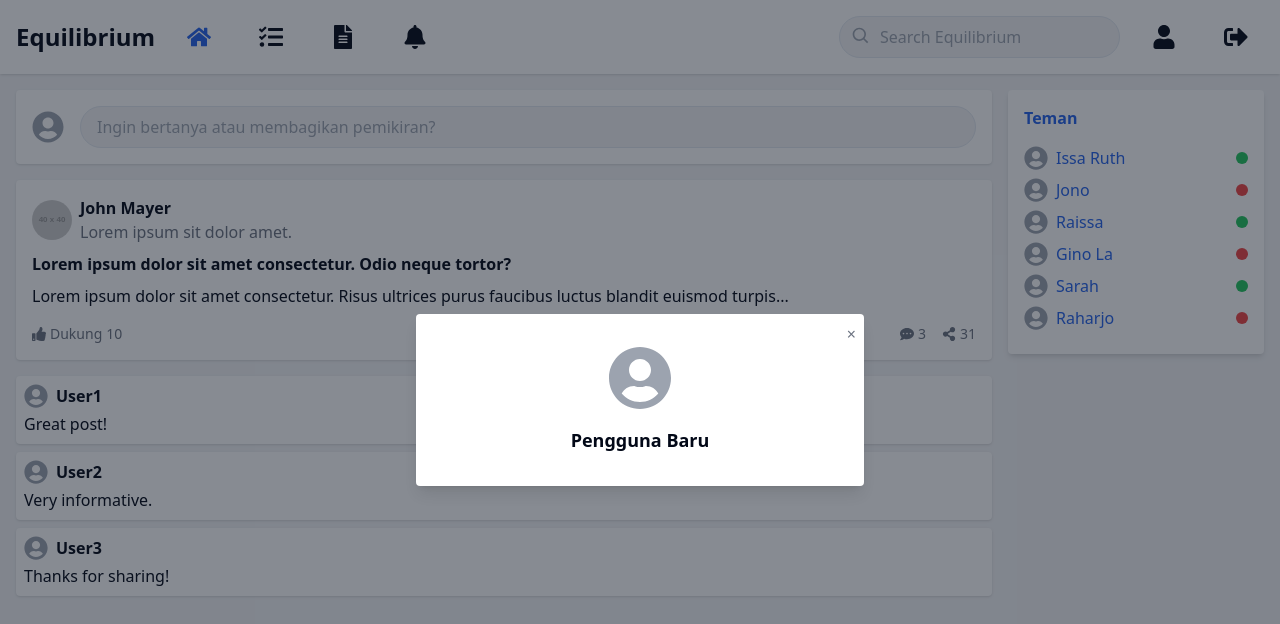
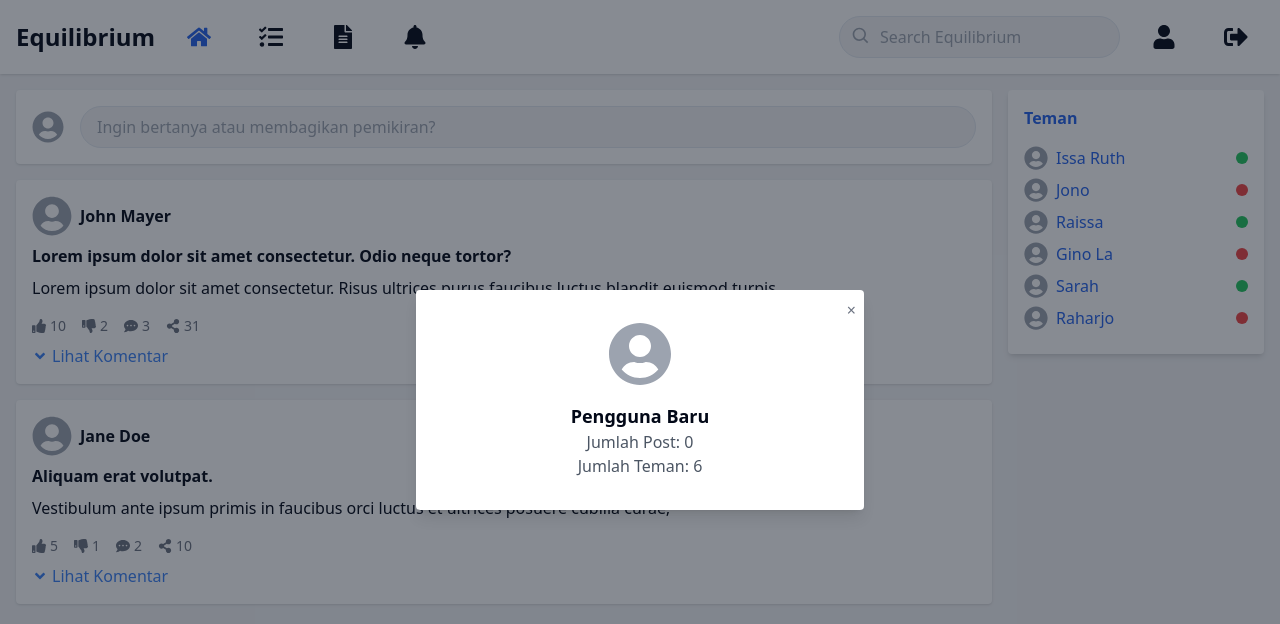
Before and after one commit to spicynoon/cobasister, a React (Vite) app: page /dashboard in a window 1280 px wide. Both pictures are taken after a click on the button 1164 px from the left and 37 px from the top of the page. Shown: the top 624 px of the page. Built offline with nearby package versions, Linux system fonts and the light colour scheme.

Commit message:
cape bet ini fitur

```diff
--- a/src/components/Dashboard/PostDashboard.tsx
+++ b/src/components/Dashboard/PostDashboard.tsx
@@ -1,20 +1,27 @@
-import React from 'react';
+import React, { useState } from 'react';
 import {
   FaUserCircle,
   FaThumbsUp,
+  FaThumbsDown,
   FaCommentDots,
   FaShareAlt,
+  FaAngleDown,
+  FaAngleUp,
 } from 'react-icons/fa';
+import Comment from './Comment';
 
 interface PostProps {
   avatar: string;
   author: string;
   title: string;
   content: string;
-  votes: number;
+  likes: number;
+  dislikes: number;
   commentsCount: number;
   sharesCount: number;
-  onVote: () => void;
+  comments: { id: number; author: string; content: string }[];
+  onLike: () => void;
+  onDislike: () => void;
   onComment: () => void;
   onShare: () => void;
 }
@@ -24,35 +31,38 @@ const Post: React.FC<PostProps> = ({
   author,
   title,
   content,
-  votes,
+  likes,
+  dislikes,
   commentsCount,
   sharesCount,
-  onVote,
+  comments,
+  onLike,
+  onDislike,
   onComment,
   onShare,
 }) => {
+  const [showComments, setShowComments] = useState(false);
+
   return (
     <div className="bg-white p-4 rounded shadow mb-4">
       <div className="flex items-center mb-2">
-        <img
-          src={avatar}
-          alt="user avatar"
-          className="rounded-full mr-2 w-10 h-10"
-        />
+        <FaUserCircle size={40} className="text-gray-400 mr-2" />
         <div>
           <h2 className="font-bold">{author}</h2>
-          <p className="text-gray-500">Lorem ipsum sit dolor amet.</p>
         </div>
       </div>
       <h3 className="font-bold mb-2">{title}</h3>
       <p className="mb-4">{content}</p>
       <div className="flex justify-between items-center text-gray-500 text-sm">
-        <button className="flex items-center space-x-1" onClick={onVote}>
-          <FaThumbsUp />
-          <span>Dukung</span>
-          <span>{votes}</span>
-        </button>
         <div className="flex space-x-4">
+          <button className="flex items-center space-x-1" onClick={onLike}>
+            <FaThumbsUp />
+            <span>{likes}</span>
+          </button>
+          <button className="flex items-center space-x-1" onClick={onDislike}>
+            <FaThumbsDown />
+            <span>{dislikes}</span>
+          </button>
           <button className="flex items-center space-x-1" onClick={onComment}>
             <FaCommentDots />
             <span>{commentsCount}</span>
@@ -63,6 +73,24 @@ const Post: React.FC<PostProps> = ({
           </button>
         </div>
       </div>
+      <button
+        className="flex items-center space-x-1 mt-2 text-blue-500"
+        onClick={() => setShowComments(!showComments)}
+      >
+        {showComments ? <FaAngleUp /> : <FaAngleDown />}
+        <span>{showComments ? 'Sembunyikan Komentar' : 'Lihat Komentar'}</span>
+      </button>
+      {showComments && (
+        <div className="mt-4">
+          {comments.map(comment => (
+            <Comment
+              key={comment.id}
+              author={comment.author}
+              content={comment.content}
+            />
+          ))}
+        </div>
+      )}
     </div>
   );
 };
--- a/src/components/Dashboard/ProfileModal.tsx
+++ b/src/components/Dashboard/ProfileModal.tsx
@@ -4,15 +4,24 @@ import { FaUserCircle } from 'react-icons/fa';
 
 interface ProfileModalProps {
   username: string;
+  postCount: number;
+  friendsCount: number;
   onClose: () => void;
 }
 
-const ProfileModal: React.FC<ProfileModalProps> = ({ username, onClose }) => {
+const ProfileModal: React.FC<ProfileModalProps> = ({
+  username,
+  postCount,
+  friendsCount,
+  onClose,
+}) => {
   return (
     <Modal onClose={onClose}>
       <div className="p-4 flex flex-col items-center">
         <FaUserCircle size={64} className="text-gray-400 mb-4" />
         <h2 className="font-bold text-lg">{username}</h2>
+        <p className="text-gray-600">Jumlah Post: {postCount}</p>
+        <p className="text-gray-600">Jumlah Teman: {friendsCount}</p>
       </div>
     </Modal>
   );
--- a/src/pages/DashboardPage.tsx
+++ b/src/pages/DashboardPage.tsx
@@ -4,7 +4,6 @@ import SidebarToggle from '../components/Dashboard/SidebarToggle';
 import SidebarDashboard from '../components/Dashboard/SidebarDashboard';
 import ThoughtField from '../components/Dashboard/ThoughtField';
 import Post from '../components/Dashboard/PostDashboard';
-import Comment from '../components/Dashboard/Comment';
 import ModalComment from '../components/Dashboard/ModalComment';
 import ProfileModal from '../components/Dashboard/ProfileModal';
 import { FaUserCircle } from 'react-icons/fa';
@@ -21,18 +20,40 @@ const friends = [
 const initialPosts = [
   {
     id: 1,
-    avatar: 'https://via.placeholder.com/40',
+    avatar: '',
     author: 'John Mayer',
     title: 'Lorem ipsum dolor sit amet consectetur. Odio neque tortor?',
     content:
       'Lorem ipsum dolor sit amet consectetur. Risus ultrices purus faucibus luctus blandit euismod turpis...',
-    votes: 10,
+    likes: 10,
+    dislikes: 2,
     comments: [
       { id: 1, author: 'User1', content: 'Great post!' },
       { id: 2, author: 'User2', content: 'Very informative.' },
       { id: 3, author: 'User3', content: 'Thanks for sharing!' },
     ],
     sharesCount: 31,
+    likedByUser: true,
+    commentedByUser: false,
+    sharedByUser: false,
+  },
+  {
+    id: 2,
+    avatar: '',
+    author: 'Jane Doe',
+    title: 'Aliquam erat volutpat.',
+    content:
+      'Vestibulum ante ipsum primis in faucibus orci luctus et ultrices posuere cubilia curae;',
+    likes: 5,
+    dislikes: 1,
+    comments: [
+      { id: 4, author: 'User4', content: 'Nice post!' },
+      { id: 5, author: 'User5', content: 'Thanks for the info.' },
+    ],
+    sharesCount: 10,
+    likedByUser: false,
+    commentedByUser: true,
+    sharedByUser: true,
   },
 ];
 
@@ -42,6 +63,11 @@ const DashboardPage: React.FC = () => {
   const [isCommentModalOpen, setCommentModalOpen] = useState(false);
   const [currentPostId, setCurrentPostId] = useState<number | null>(null);
   const [isProfileModalOpen, setProfileModalOpen] = useState(false);
+  const [filteredPosts, setFilteredPosts] = useState(posts);
+  const [filterType, setFilterType] = useState<
+    'all' | 'liked' | 'commented' | 'shared'
+  >('all');
+  const [searchQuery, setSearchQuery] = useState('');
 
   const toggleSidebar = () => {
     setSidebarOpen(!isSidebarOpen);
@@ -50,23 +76,39 @@ const DashboardPage: React.FC = () => {
   const handlePostSubmit = (title: string, content: string) => {
     const newPost = {
       id: posts.length + 1,
-      avatar: 'https://via.placeholder.com/40',
+      avatar: '',
       author: 'Pengguna Baru',
       title,
       content,
-      votes: 0,
+      likes: 0,
+      dislikes: 0,
       comments: [],
       sharesCount: 0,
+      likedByUser: false,
+      commentedByUser: false,
+      sharedByUser: false,
     };
-    setPosts([newPost, ...posts]);
+    const newPosts = [newPost, ...posts];
+    setPosts(newPosts);
+    setFilteredPosts(applyFilter(newPosts, filterType));
   };
 
-  const handleVote = (id: number) => {
-    setPosts(
-      posts.map(post =>
-        post.id === id ? { ...post, votes: post.votes + 1 } : post,
-      ),
+  const handleLike = (id: number) => {
+    const newPosts = posts.map(post =>
+      post.id === id
+        ? { ...post, likes: post.likes + 1, likedByUser: true }
+        : post,
     );
+    setPosts(newPosts);
+    setFilteredPosts(applyFilter(newPosts, filterType));
+  };
+
+  const handleDislike = (id: number) => {
+    const newPosts = posts.map(post =>
+      post.id === id ? { ...post, dislikes: post.dislikes + 1 } : post,
+    );
+    setPosts(newPosts);
+    setFilteredPosts(applyFilter(newPosts, filterType));
   };
 
   const handleComment = (id: number) => {
@@ -75,51 +117,103 @@ const DashboardPage: React.FC = () => {
   };
 
   const handleShare = (id: number) => {
-    setPosts(
-      posts.map(post =>
-        post.id === id ? { ...post, sharesCount: post.sharesCount + 1 } : post,
-      ),
+    const newPosts = posts.map(post =>
+      post.id === id
+        ? { ...post, sharesCount: post.sharesCount + 1, sharedByUser: true }
+        : post,
     );
+    setPosts(newPosts);
+    setFilteredPosts(applyFilter(newPosts, filterType));
   };
 
   const handleCommentSubmit = (postId: number, content: string) => {
-    setPosts(
-      posts.map(post =>
-        post.id === postId ? { ...post, comments: [...post.comments, { id: post.comments.length + 1, author: 'User Baru', content }] } : post,
-      ),
+    const newPosts = posts.map(post =>
+      post.id === postId
+        ? {
+            ...post,
+            comments: [
+              ...post.comments,
+              { id: post.comments.length + 1, author: 'User Baru', content },
+            ],
+            commentedByUser: true,
+          }
+        : post,
     );
+    setPosts(newPosts);
+    setFilteredPosts(applyFilter(newPosts, filterType));
   };
 
   const handleProfileClick = () => {
     setProfileModalOpen(true);
   };
 
+  const applyFilter = (
+    posts: typeof initialPosts,
+    filter: typeof filterType,
+  ) => {
+    switch (filter) {
+      case 'liked':
+        return posts.filter(post => post.likedByUser);
+      case 'commented':
+        return posts.filter(post => post.commentedByUser);
+      case 'shared':
+        return posts.filter(post => post.sharedByUser);
+      case 'all':
+      default:
+        return posts;
+    }
+  };
+
+  const handleFilter = (type: typeof filterType) => {
+    setFilterType(type);
+    setFilteredPosts(applyFilter(posts, type));
+  };
+
+  const handleSearch = () => {
+    const lowercasedQuery = searchQuery.toLowerCase();
+    const filtered = posts.filter(
+      post =>
+        post.author.toLowerCase().includes(lowercasedQuery) ||
+        post.title.toLowerCase().includes(lowercasedQuery) ||
+        post.content.toLowerCase().includes(lowercasedQuery),
+    );
+    setFilteredPosts(filtered);
+  };
+
+  const userPostsCount = posts.filter(
+    post => post.author === 'Pengguna Baru',
+  ).length;
+  const friendsCount = friends.length;
+
   return (
     <div className="min-h-screen bg-gray-100 relative overflow-hidden">
-      <Header onProfileClick={handleProfileClick} />
+      <Header
+        onProfileClick={handleProfileClick}
+        onFilter={handleFilter}
+        onSearch={handleSearch}
+        searchQuery={searchQuery}
+        setSearchQuery={setSearchQuery}
+      />
       <div className="container mx-auto p-4 flex flex-col lg:flex-row space-y-4 lg:space-y-0 lg:space-x-4">
         <main className="flex-1">
           <ThoughtField onSubmit={handlePostSubmit} />
-          {posts.map(post => (
-            <div key={post.id}>
+          {filteredPosts.map(post => (
             <Post
+              key={post.id}
               avatar={post.avatar}
               author={post.author}
               title={post.title}
               content={post.content}
-                votes={post.votes}
+              likes={post.likes}
+              dislikes={post.dislikes}
               commentsCount={post.comments.length}
               sharesCount={post.sharesCount}
-                onVote={() => handleVote(post.id)}
+              comments={post.comments}
+              onLike={() => handleLike(post.id)}
+              onDislike={() => handleDislike(post.id)}
               onComment={() => handleComment(post.id)}
               onShare={() => handleShare(post.id)}
             />
-              <div className="mt-4">
-                {post.comments.slice(0, 3).map(comment => (
-                  <Comment key={comment.id} author={comment.author} content={comment.content} />
-                ))}
-              </div>
-            </div>
           ))}
         </main>
         <div className="hidden lg:block w-64">
@@ -157,7 +251,12 @@ const DashboardPage: React.FC = () => {
         />
       )}
       {isProfileModalOpen && (
-        <ProfileModal username="Pengguna Baru" onClose={() => setProfileModalOpen(false)} />
+        <ProfileModal
+          username="Pengguna Baru"
+          postCount={userPostsCount}
+          friendsCount={friendsCount}
+          onClose={() => setProfileModalOpen(false)}
+        />
       )}
     </div>
   );
```
Also changed, not shown: src/components/Dashboard/HeaderDashboard.tsx (+27 -27 lines). Lines whose indentation alone changed are shown as unchanged.
